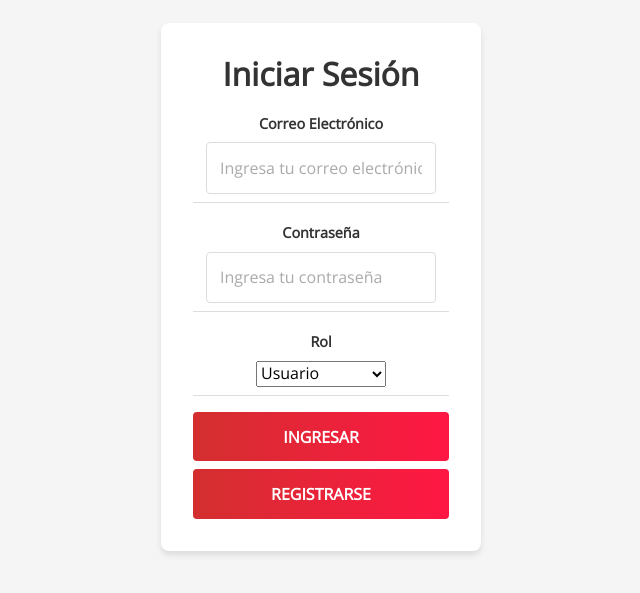
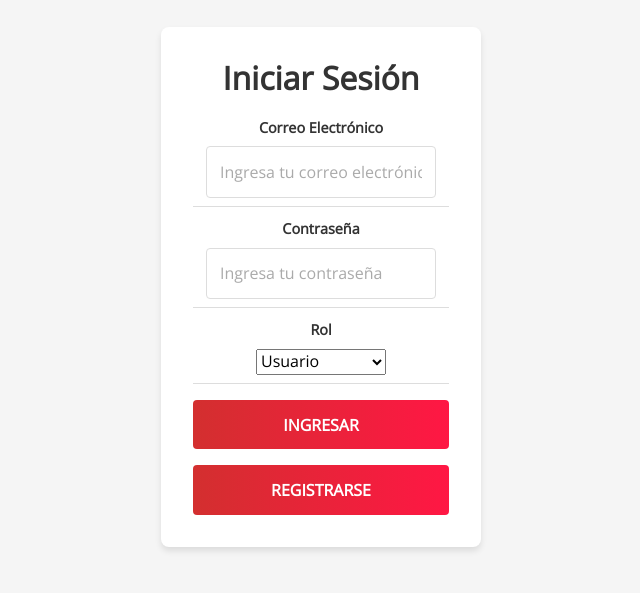
Before and after one commit to Michi-Brandon/WWW, a React app in the folder frontend/: page /login in a window 1280 px wide. Shown: the part 113-706 px from the top of the page, without its empty margins (319-959 px from the left). Built offline with nearby package versions, Linux system fonts and the light colour scheme.

Commit message:
ahora si xd

```diff
--- a/frontend/src/stylesheets/login/login.scss
+++ b/frontend/src/stylesheets/login/login.scss
@@ -89,6 +89,7 @@
     border: none;
     border-radius: 4px;
     padding: 0.8rem;
+    margin-top: 0.5rem;
     margin-bottom: 0.5rem;
     font-size: 1rem;
     cursor: pointer;
--- a/frontend/src/stylesheets/login/register.scss
+++ b/frontend/src/stylesheets/login/register.scss
@@ -26,7 +26,7 @@
   .form-group {
     display: flex;
     flex-direction: column;
-    margin-bottom: 1rem;
+    margin-bottom: 0.5rem;
   }
 
   .form-group label {
@@ -67,6 +67,7 @@
     background: linear-gradient(90deg, #d32f2f, #ff1744);
     color: #fff;
     border: none;
+    margin-top: 0.5rem;
     border-radius: 4px;
     padding: 0.8rem;
     font-size: 1rem;
```
Also changed, not shown: 1 other file (tests, documents, lock files or other folders).
